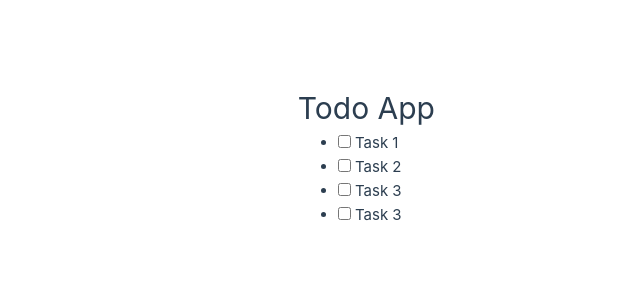
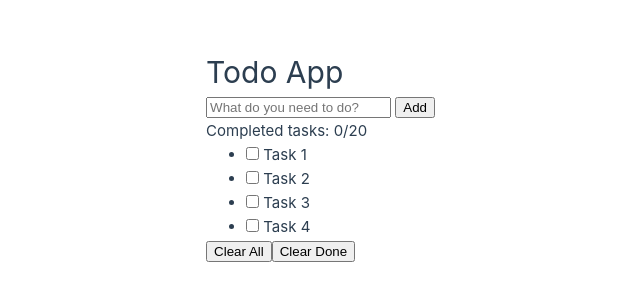
Before and after one commit to Kerri-AnnBates/vue-experiment, a Vue app: page / in a window 1280 px wide. Shown: the part 244-544 px from the top of the page, without its empty margins (205-845 px from the left). Built offline with nearby package versions, Linux system fonts and the light colour scheme.

Commit message:
making progress

```diff
--- a/src/components/TaskContainer.vue
+++ b/src/components/TaskContainer.vue
@@ -1,20 +1,30 @@
 <script setup>
 import { ref } from 'vue';
+import TaskHeader from './TaskHeader.vue';
+import TaskFooter from './TaskFooter.vue';
+
 let id = 0;
+let completedCount = ref(0);
 
 const tasks = ref([
     { id: id++, text: "Task 1", isCompleted: false },
     { id: id++, text: "Task 2", isCompleted: false },
     { id: id++, text: "Task 3", isCompleted: false },
-    { id: id++, text: "Task 3", isCompleted: false }
+    { id: id++, text: "Task 4", isCompleted: false }
 ]);
+
+// Update completed count on mount.
 
 </script>
 
 <template>
     <div class="container">
+        <TaskHeader />
         <ul>
-            <li v-for="task in tasks" :key="task.id"><input type="checkbox" /> {{ task.text }}</li>
+            <li v-for="task in tasks" :key="task.id">
+                <input type="checkbox" v-model="task.isCompleted" /> {{ task.text }}
+            </li>
         </ul>
+        <TaskFooter />
     </div>
 </template>
--- /dev/null
+++ b/src/components/TaskFooter.vue
@@ -0,0 +1,6 @@
+<template>
+    <footer>
+        <button>Clear All</button>
+        <button>Clear Done</button>
+    </footer>
+</template>
--- /dev/null
+++ b/src/components/TaskHeader.vue
@@ -0,0 +1,6 @@
+<template>
+    <header>
+        <input type="text" placeholder="What do you need to do?" /> <button>Add</button>
+        <p>Completed tasks: 0/20</p>
+    </header>
+</template>
```
